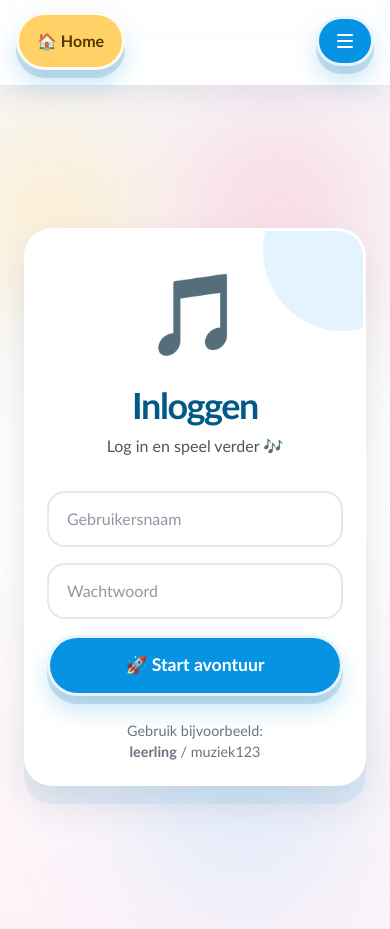
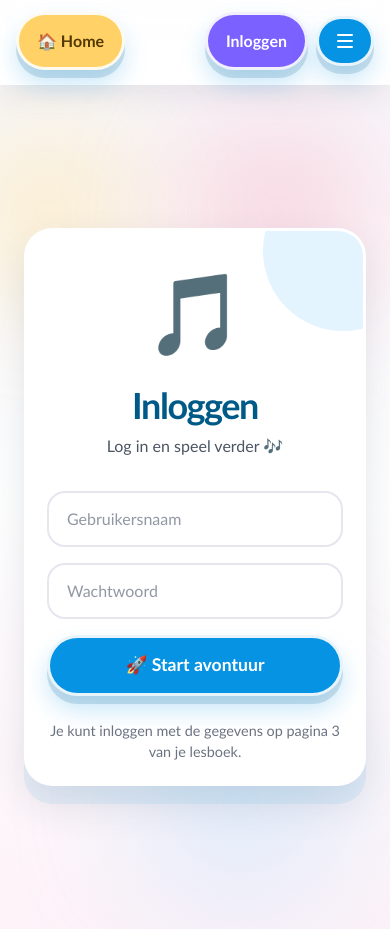
Before and after one commit to ThijsvdM/plezier-in-muziek-maken, a Next.js app: page /login in a window 390 px wide. Built offline with nearby package versions, Linux system fonts and the light colour scheme.

Commit message:
Textual changes to login page, and made the login button visible on mobile when user is not logged in

```diff
--- a/src/app/login/page.js
+++ b/src/app/login/page.js
@@ -184,9 +184,7 @@ export default function LoginPage() {
             color: "#6b7280",
           }}
         >
-          Gebruik bijvoorbeeld:
-          <br />
-          <strong>leerling</strong> / muziek123
+          Je kunt inloggen met de gegevens op pagina 3 van je lesboek.
         </div>
 
       </form>
--- a/src/components/Navbar.js
+++ b/src/components/Navbar.js
@@ -63,6 +63,12 @@ export default function Navbar() {
           </Link>
 
           <div className="ml-auto flex items-center gap-2">
+            {!user && (
+              <Link href="/login" className="btn shrink-0" style={navButtonStyles.login} onClick={closeMobileMenu}>
+                Inloggen
+              </Link>
+            )}
+
             {user && (
               <div className="badge hidden sm:inline-flex">👤 {user}</div>
             )}
@@ -98,11 +104,7 @@ export default function Navbar() {
                 </Link>
               ))}
 
-              {!user ? (
-                <Link href="/login" className="btn text-center" style={navButtonStyles.login} onClick={closeMobileMenu}>
-                  Inloggen
-                </Link>
-              ) : (
+              {user && (
                 <button
                   type="button"
                   onClick={() => {
```
